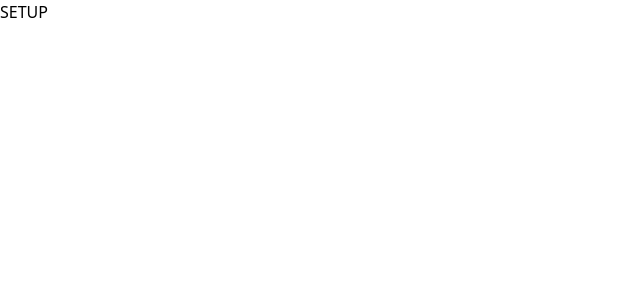
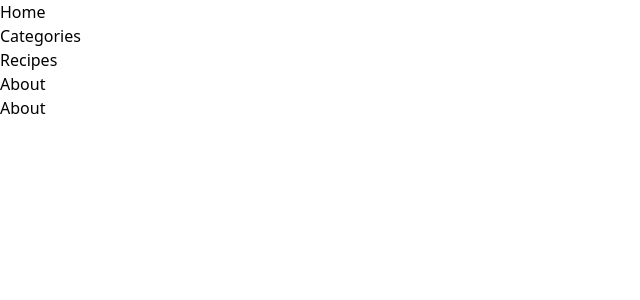
Before and after one commit to niii-san/Recipe-Rocket, a React (Vite) app: page /about in a window 1280 px wide. Shown: the top 300 px of the page, without its empty margins (0-640 px from the left). Built offline with nearby package versions, Linux system fonts and the light colour scheme.

Commit message:
feat: routing done

```diff
--- a/package.json
+++ b/package.json
@@ -11,7 +11,8 @@
   },
   "dependencies": {
     "react": "^18.2.0",
-    "react-dom": "^18.2.0"
+    "react-dom": "^18.2.0",
+    "react-router-dom": "^6.23.1"
   },
   "devDependencies": {
     "@types/react": "^18.2.66",
--- a/src/App.tsx
+++ /dev/null
@@ -1,8 +0,0 @@
-
-function App() {
-  return (
-    <div className="bg-slate-400">SETUP</div>
-  )
-}
-
-export default App
--- /dev/null
+++ b/src/Layout.tsx
@@ -0,0 +1,15 @@
+import { Outlet } from "react-router-dom";
+import { Header } from "./Pages";
+
+import React from 'react'
+
+function Layout() {
+  return (
+    <>
+    <Header/>
+    <Outlet/>
+    </>
+  )
+}
+
+export default Layout
--- /dev/null
+++ b/src/Pages/Header/Header.tsx
@@ -0,0 +1,48 @@
+import { useNavigate } from "react-router-dom";
+
+interface NavItem {
+  id: number;
+  element: string;
+  path: string;
+}
+
+function Header() {
+  const navigate = useNavigate();
+
+  const navItems: NavItem[] = [
+    { id: 1, element: "Home", path: "/" },
+    {
+      id: 2,
+      element: "Categories",
+      path: "/categories",
+    },
+    {
+      id: 3,
+      element: "Recipes",
+      path: "/recipes",
+    },
+    {
+      id: 4,
+      element: "About",
+      path: "/about",
+    },
+  ];
+
+  return (
+    <header className="bg-slate-500 h-20 w-full">
+      <ul className="w-full flex gap-10">
+        {navItems.map((item) => (
+          <li
+            key={item.id}
+            className="cursor-pointer"
+            onClick={() => navigate(`${item.path}`)}
+          >
+            {item.element}
+          </li>
+        ))}
+      </ul>
+    </header>
+  );
+}
+
+export default Header;
--- /dev/null
+++ b/src/Pages/Pages/About.tsx
@@ -0,0 +1,9 @@
+
+
+function About() {
+  return (
+    <div>About</div>
+  )
+}
+
+export default About
--- /dev/null
+++ b/src/Pages/Pages/Categories.tsx
@@ -0,0 +1,9 @@
+
+
+function Categories() {
+  return (
+    <div>Categories</div>
+  )
+}
+
+export default Categories
--- /dev/null
+++ b/src/Pages/Pages/Home.tsx
@@ -0,0 +1,9 @@
+
+
+function Home() {
+  return (
+    <div>Home</div>
+  )
+}
+
+export default Home
--- /dev/null
+++ b/src/Pages/Pages/Recipes.tsx
@@ -0,0 +1,8 @@
+
+function Recipes() {
+  return (
+    <div>Recipes</div>
+  )
+}
+
+export default Recipes
--- /dev/null
+++ b/src/Pages/index.ts
@@ -0,0 +1,7 @@
+import Header from "./Header/Header";
+import Home from "./Pages/Home";
+import Categories from "./Pages/Categories";
+import Recipes from "./Pages/Recipes";
+import About from "./Pages/About";
+
+export { Header, Home, Categories, Recipes, About };
--- a/src/main.tsx
+++ b/src/main.tsx
@@ -1,10 +1,27 @@
-import React from 'react'
-import ReactDOM from 'react-dom/client'
-import App from './App.tsx'
-import './index.css'
+// import React from "react";
+import ReactDOM from "react-dom/client";
+import "./index.css";
+import {
+  createBrowserRouter,
+  createRoutesFromElements,
+  Route,
+  RouterProvider,
+} from "react-router-dom";
+import { Home, Categories, Recipes, About } from "./Pages/index.ts";
+import Layout from "./Layout.tsx";
+const route = createBrowserRouter(
+  createRoutesFromElements(
+    <Route path="/" element={<Layout />}>
+      <Route path="" element={<Home />} />
+      <Route path="/categories" element={<Categories />} />
+      <Route path="/recipes" element={<Recipes />} />
+      <Route path="/about" element={<About />} />
+    </Route>
+  )
+);
 
-ReactDOM.createRoot(document.getElementById('root')!).render(
-  <React.StrictMode>
-    <App />
-  </React.StrictMode>,
-)
+ReactDOM.createRoot(document.getElementById("root")!).render(
+  // <React.StrictMode>
+  <RouterProvider router={route} />
+  //  </React.StrictMode>
+);
```
Also changed, not shown: 1 other file (tests, documents, lock files or other folders).
